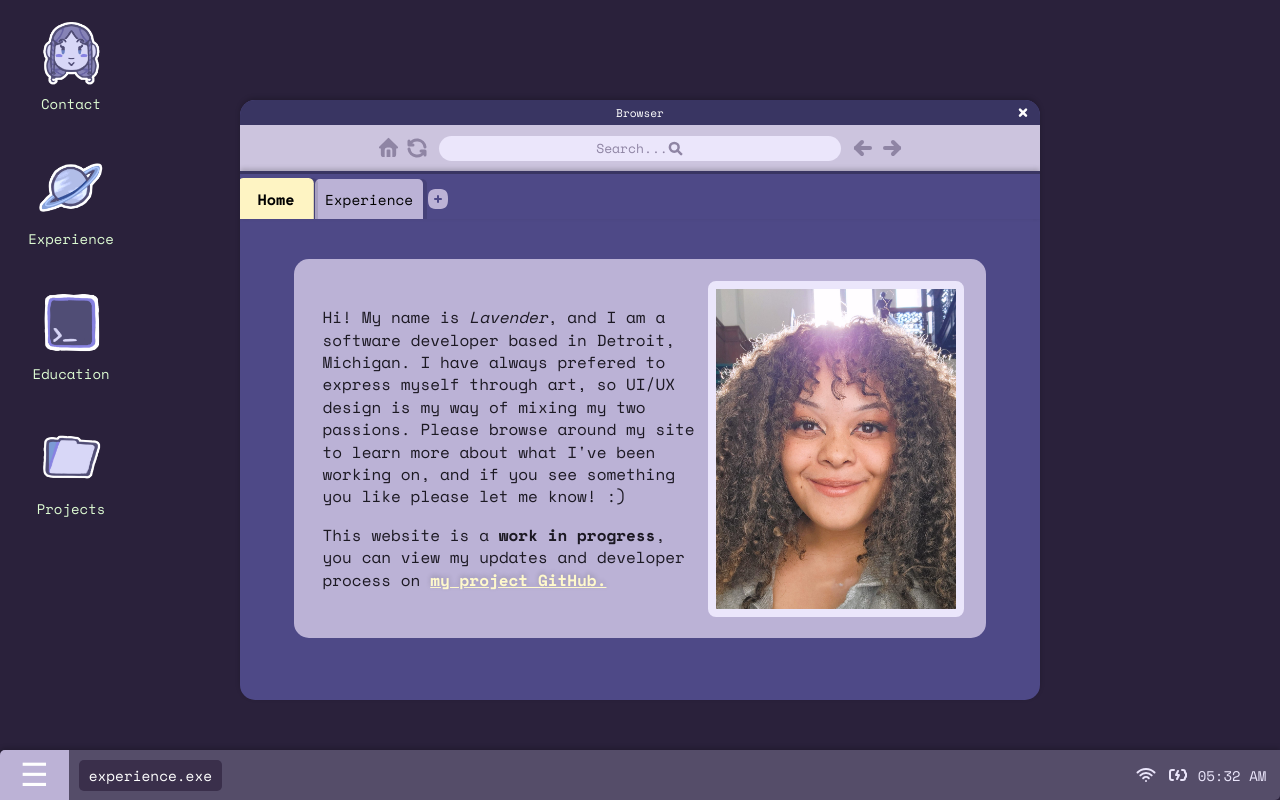
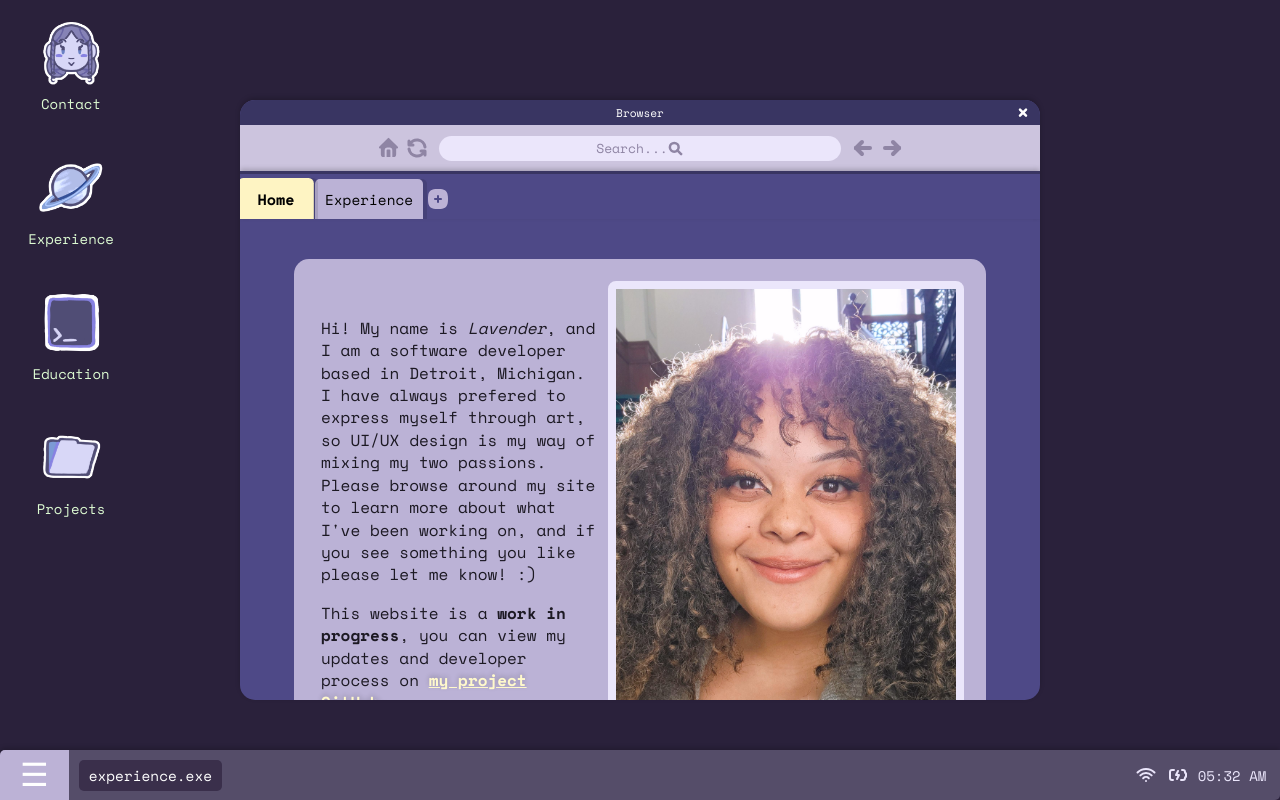
Before and after one commit to Lavender-C/portfolio-site, a Next.js app: page / in a window 1280 px wide. Both pictures are taken after a click on the element "Experience". Built offline with nearby package versions, Linux system fonts and the light colour scheme.

Commit message:
Fixed sizing and scrolling issue on home page of browser window

```diff
--- a/src/BrowserWindow.css
+++ b/src/BrowserWindow.css
@@ -109,39 +109,42 @@
     display: flex;
     flex-direction: row;
     justify-content: center;
-    height: 100%;
+    height: inherit;
     padding: 5%;
     border-radius: 15px;
-    overflow: hidden;
+    overflow-y: auto;
+    scrollbar-width: thin;
+    scrollbar-color: #888 transparent;
 }
 
 .profile-container{
+    align-self: center;
     display: flex;
     flex-wrap: wrap;
     justify-content: center;
-    align-items: center;
     background-color: #BBB2D6;
     border-radius: 15px;
     width: 90%;
-    height: 90%;
+    height: fit-content;
+    min-height: 80%;
+    margin: auto;
     padding: 3%;
-    overflow-y: auto;
 }
 
 .profile-bio{
-    flex: 1 0 50%;
-    min-height: 90%;
+    flex: 1 0 40%;
     align-content: center;
     font-size: 1rem;
     text-align: left;
     color: var(--off-black);
     line-height: 1.4em;
-    padding: 1%;
+    padding: 5px;
 }
 
 .profile-container img {
-    flex: 1 0 50%;
-    max-width: 240px;
+    flex-shrink: 1 0 50%;
+    width: 70%;
+    max-width: 340px;
     border-radius: 8px;
     border: 8px solid var(--off-white);
 }
@@ -156,6 +159,7 @@
     flex: 1;
     flex-direction: column;
     width: 100%;
+    height: 100%;
     overflow: hidden;
 }
 
--- a/src/BrowserWindow.js
+++ b/src/BrowserWindow.js
@@ -3,6 +3,7 @@ import { IconX, IconSearch, IconHomeFilled, IconRefresh, IconArrowLeft, IconArro
 import { AnimatePresence, motion } from "framer-motion";
 import ExperiencePost from "./ExperiencePost";
 import "./BrowserWindow.css";
+import { Autour_One } from "next/font/google";
 
 
 const BrowserWindow = forwardRef(({ onClose, zIndex, onFocus}, ref) => {
@@ -198,10 +199,11 @@ const BrowserWindow = forwardRef(({ onClose, zIndex, onFocus}, ref) => {
 
         {/* --------------------------------- Content -------------------------------- */}
 
-        <div className="experience-content" style={{ position: "relative", overflow: "hidden", flex: 1 }}>
+        <div className="experience-content">
           <AnimatePresence initial={false}>
             <motion.div
               key={activeTab}
+              className="experience-content"
               initial={{ x: direction * 800, opacity: 0, position: "absolute", width: "100%" }}
               animate={{ x: 0, opacity: 1, position: "absolute", width: "100%" }}
               exit={{ x: direction * 800, opacity: 0 }}
```
